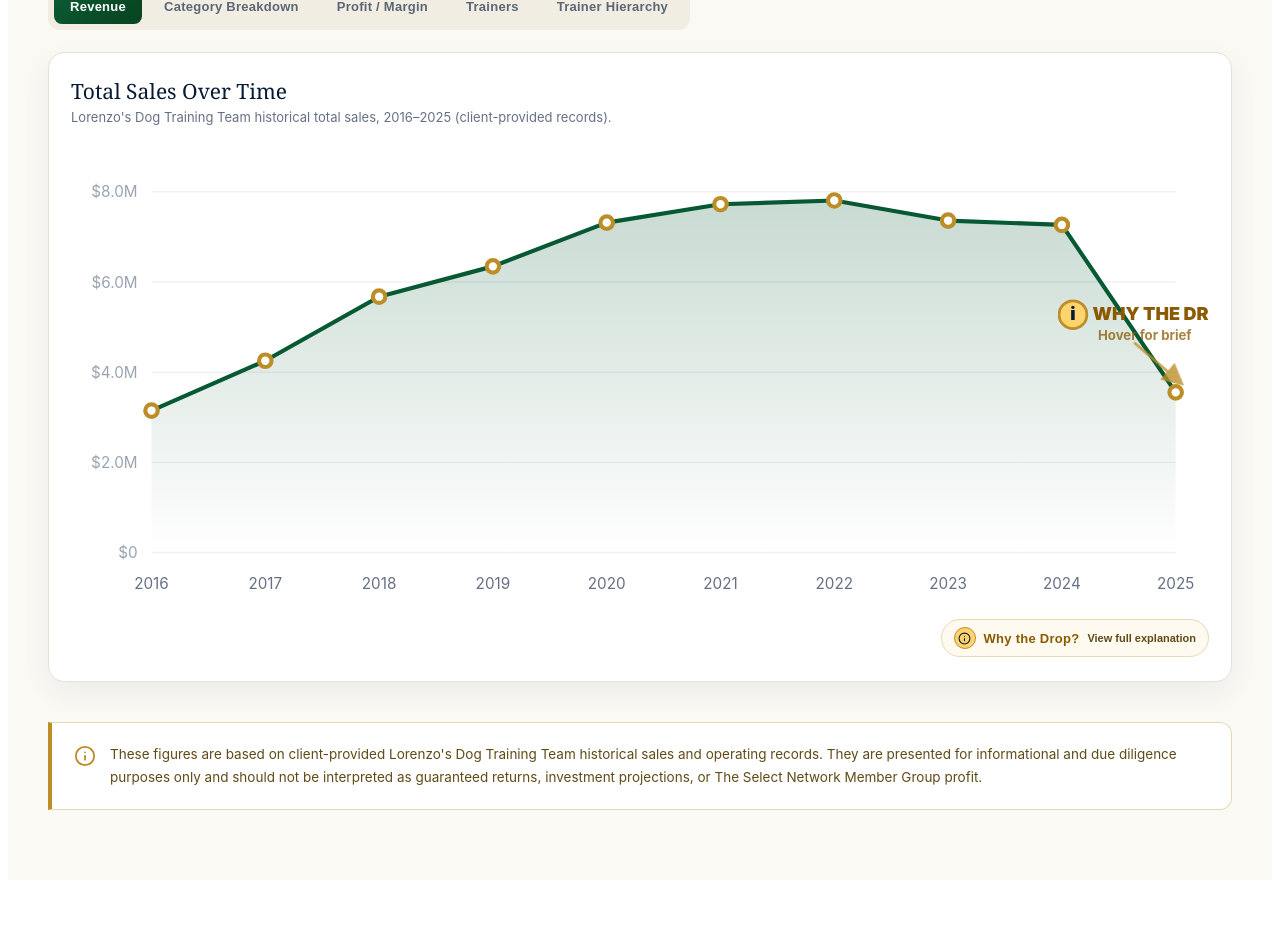
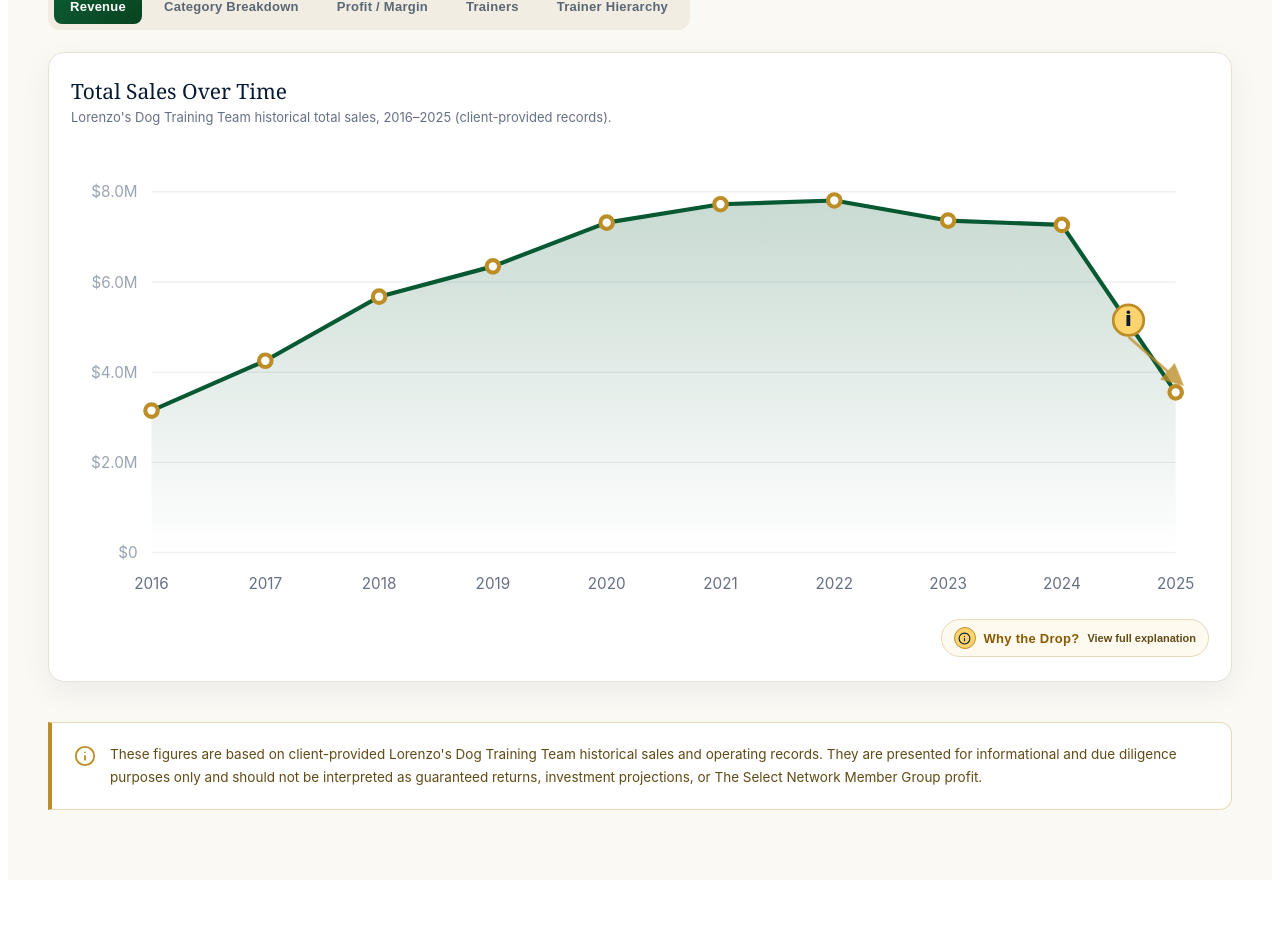
Before and after one commit to JoshuaMatthews111/SelectNetwork-, a Next.js app: page /reports in a window 1280 px wide. Shown: the part 1973-2902 px from the top of the page. Built offline with nearby package versions, Linux system fonts and the light colour scheme.

Commit message:
Simplify drop chart info marker

```diff
--- a/src/app/components/ReportsCharts.tsx
+++ b/src/app/components/ReportsCharts.tsx
@@ -105,7 +105,7 @@
           const dropIdx = ldttSales.length - 1;
           const cx = px(dropIdx);
           const cy = py(ldttSales[dropIdx].total);
-          const labelX = cx - 60;
+          const labelX = cx - 34;
           const labelY = cy - 52;
           return (
             <g
@@ -114,14 +114,12 @@
               onMouseLeave={() => setDropHintOpen(false)}
               onClick={() => setDropOpen(true)}
             >
-              <line x1={labelX + 30} y1={labelY + 16} x2={cx} y2={cy - 10} stroke="#bd8e28" strokeWidth="2" markerEnd="url(#dropArrow)" style={{ animation: "arrowBounce 1.5s ease-in-out infinite" }} />
+              <line x1={labelX} y1={labelY + 12} x2={cx} y2={cy - 10} stroke="#bd8e28" strokeWidth="2" markerEnd="url(#dropArrow)" style={{ animation: "arrowBounce 1.5s ease-in-out infinite" }} />
               <defs>
                 <marker id="dropArrow" markerWidth="8" markerHeight="8" refX="4" refY="4" orient="auto"><path d="M0,0 L8,4 L0,8 Z" fill="#bd8e28" /></marker>
               </defs>
-              <circle cx={labelX - 14} cy={labelY - 4} r="10" fill="#ffd46f" stroke="#bd8e28" strokeWidth="2" />
-              <text x={labelX - 14} y={labelY} fill="#071a33" fontSize="13" fontWeight="900" textAnchor="middle">i</text>
-              <text x={labelX} y={labelY} fill="#8a5a00" fontSize="13" fontWeight="900" style={{ textTransform: "uppercase" } as React.CSSProperties}>Why the Drop?</text>
-              <text x={labelX + 4} y={labelY + 14} fill="#8a5a00" fontSize="9.5" fontWeight="700" opacity="0.75">Hover for brief</text>
+              <circle cx={labelX} cy={labelY} r="11" fill="#ffd46f" stroke="#bd8e28" strokeWidth="2" />
+              <text x={labelX} y={labelY + 4} fill="#071a33" fontSize="14" fontWeight="900" textAnchor="middle">i</text>
             </g>
           );
         })()}
```
